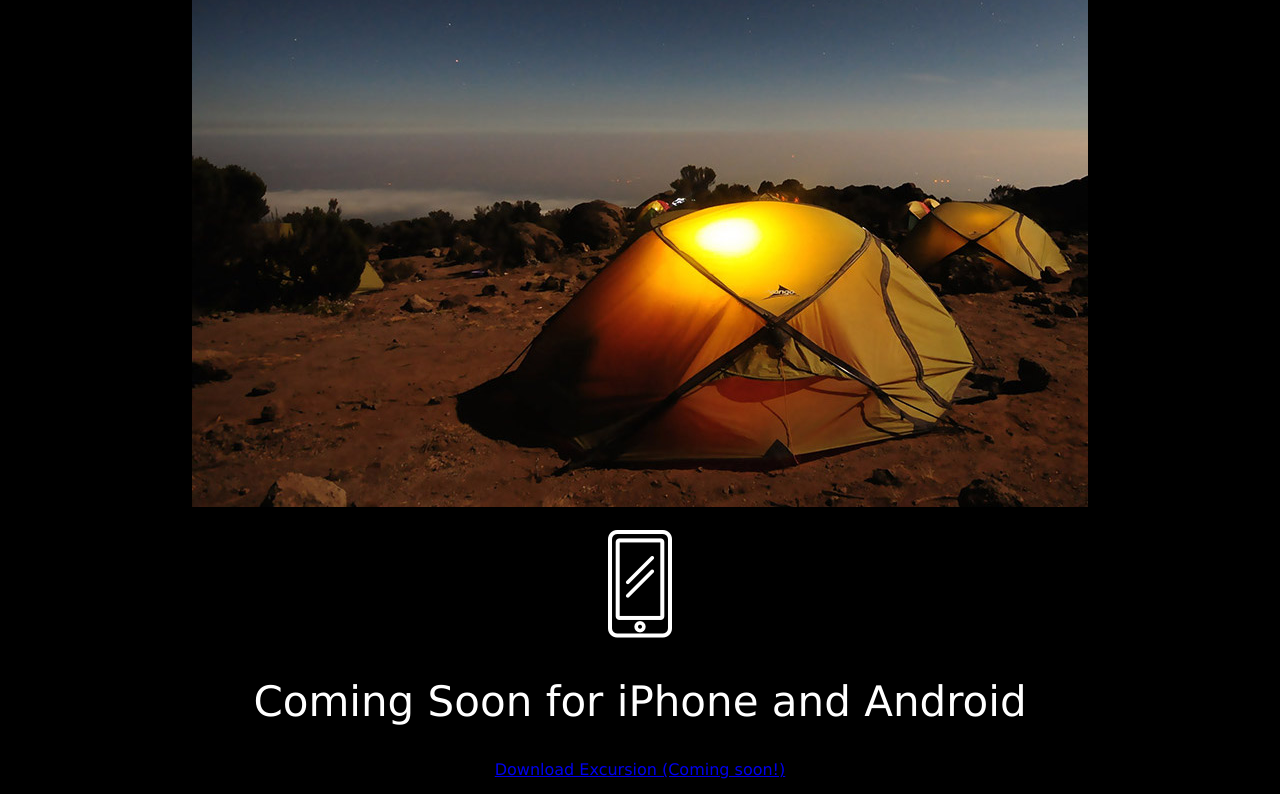
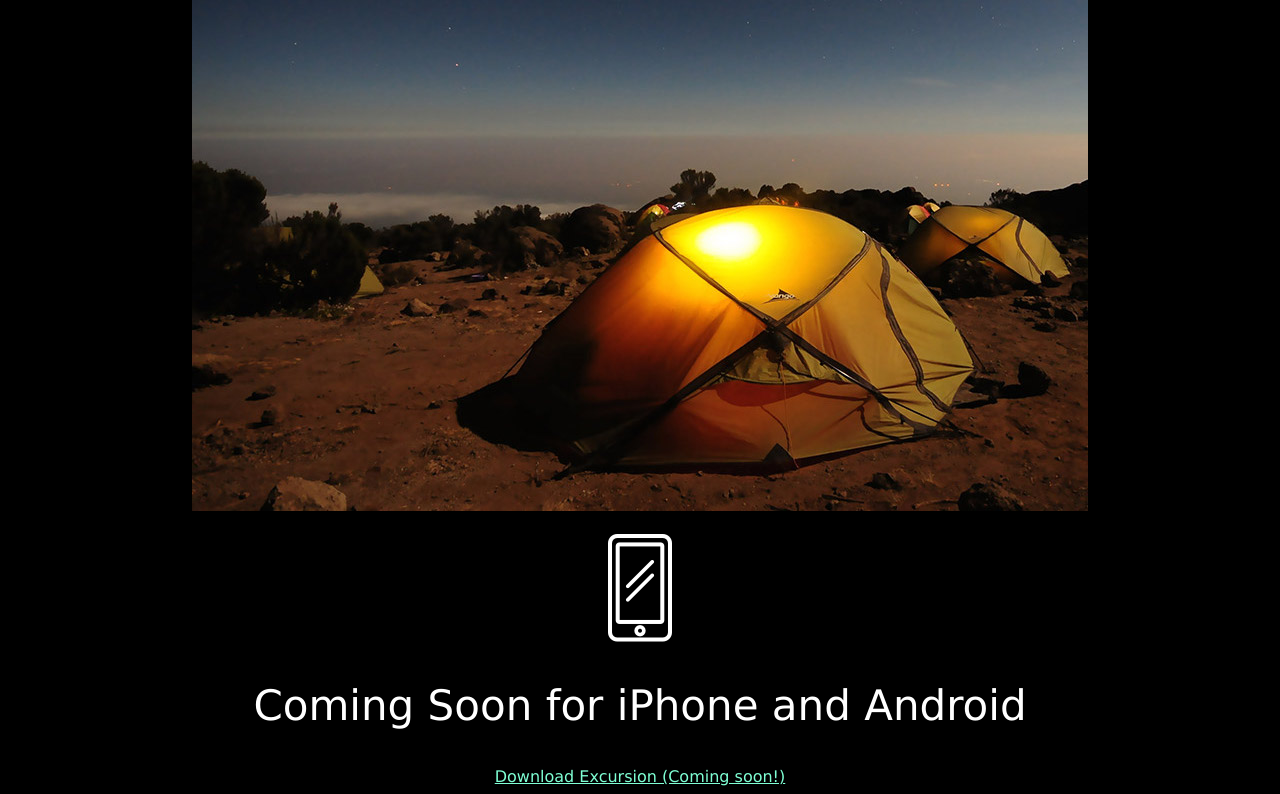
Before and after one commit to DingoDangle/Excursion, a plain HTML site: page index.html in a window 1280 px wide. Shown: the part 498-1292 px from the top of the page. Drawn offline with Linux system fonts and the light colour scheme.

Commit message:
Fixed an error with anchor coloration.

```diff
--- a/resources/css/style.css
+++ b/resources/css/style.css
@@ -1,32 +1,33 @@
-body{
+body {
   font-family: Verdana;
   background-color: black;
   text-align: center;
   color: white;
-
 }
 h1 {
   font-size: 50px;
   font-weight: normal;
 }
-h2{
+h2 {
   font-weight: 300;
   font-size: 42px;
 }
-p{
+p {
   font-size: 21px;
   color: Gray;
 }
-
-#download {
-  font-weight: inherit;
+a {
+  font-weight: normal;
   color: Aquamarine;
   font-size: 16px;
+}
+a:hover {
+  color:inherit;
 }
 a:visited {
   color:inherit;
 }
-#trademark{
+#trademark {
   text-align: right;
   color: Gray;
 }
```
